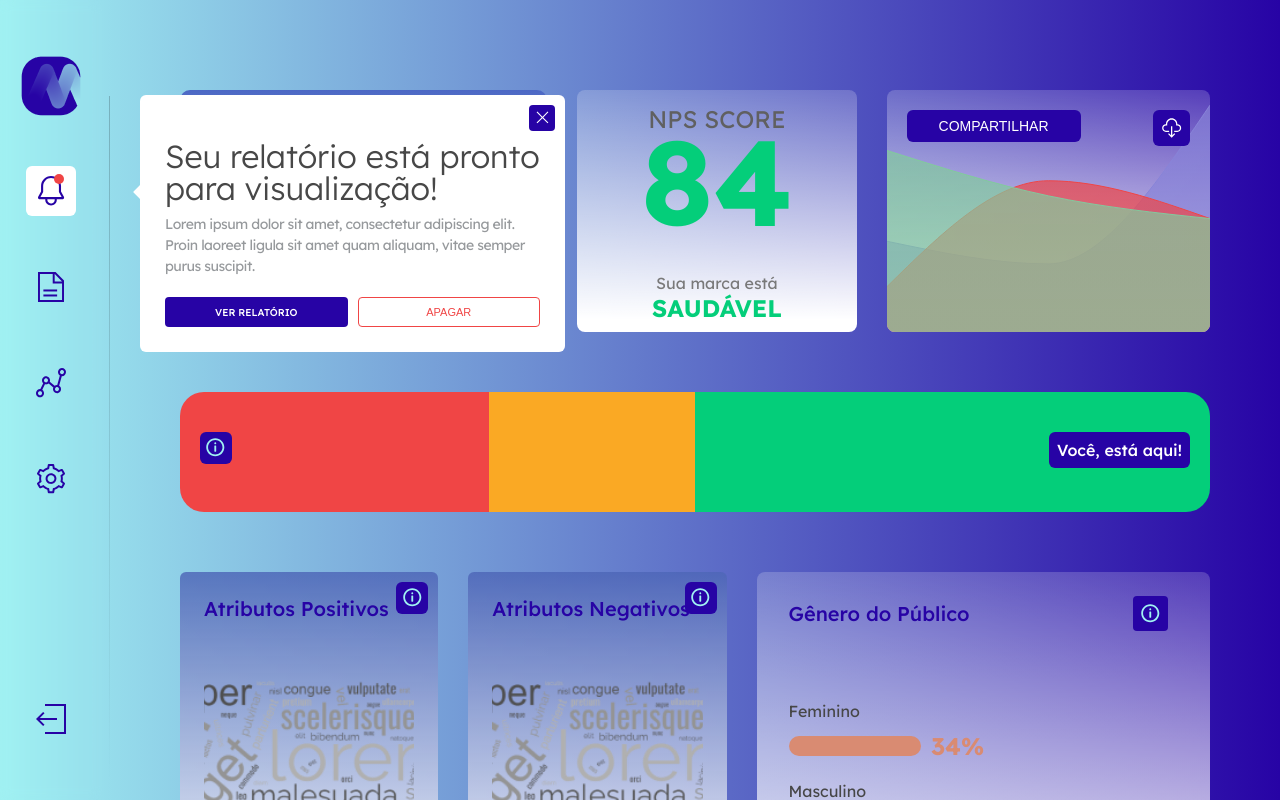
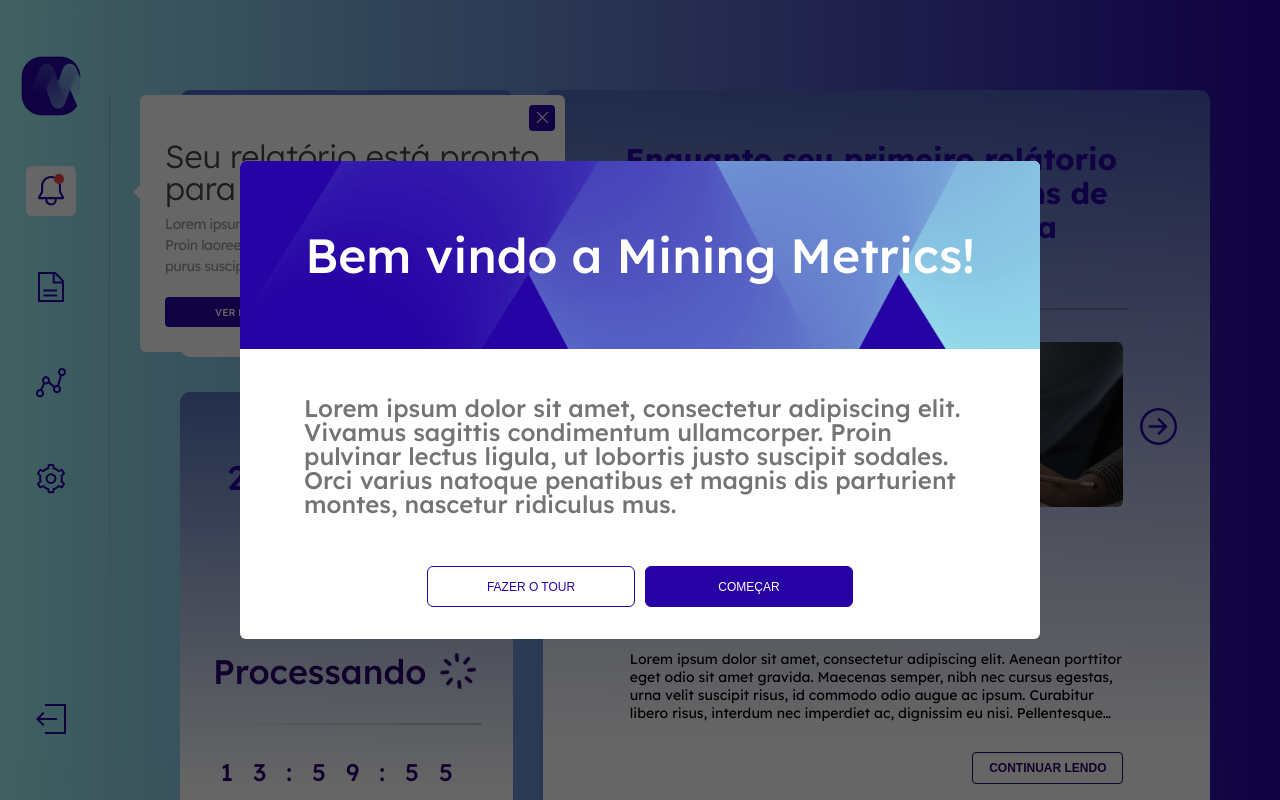
Before and after one commit to jardelima/mining-dashboard, a React (Create React App) app: page / in a window 1280 px wide. Built offline with nearby package versions, Linux system fonts and the light colour scheme.

Commit message:
Adicionar contexto

```diff
--- a/src/components/ModalWelcome/ModalWelcome.js
+++ b/src/components/ModalWelcome/ModalWelcome.js
@@ -1,8 +1,13 @@
-import React, { useState } from "react";
+import React, { useState, useContext } from "react";
 import styles from "./ModalWelcome.module.css";
 
+// Context
+import { User } from "../../context/User/index";
+
 export default function ModalWelcome() {
-    const [modal, setModal] = useState(false);
+    const { modalWelcome, setModalWelcome } = useContext(User);
+
+    const [modal, setModal] = useState(modalWelcome);
 
     return (
         <div className={`${styles.modalContainer} ${!modal && styles.modalDisabled}`}>
@@ -17,8 +22,8 @@
                     </p>
 
                     <div className={styles.modalButtons}>
-                        <button onClick={() => setModal(false)}>fazer o tour</button>
-                        <button onClick={() => setModal(false)}>começar</button>
+                        <button onClick={() => {setModal(false); setModalWelcome(false)}}>fazer o tour</button>
+                        <button onClick={() => {setModal(false); setModalWelcome(false)}}>começar</button>
                     </div>
                 </div>
             </div>
--- a/src/context/User/index.js
+++ b/src/context/User/index.js
@@ -3,11 +3,12 @@
 export const User = createContext();
 
 export default function UserProvider({ children }) {
-    const [isFirstLogin, setIsFirstLogin] = useState(false);
+    const [isFirstLogin, setIsFirstLogin] = useState(true);
+    const [modalWelcome, setModalWelcome] = useState(true);
     const [statusNumber, setStatusNumber] = useState(84);
 
     return (
-        <User.Provider value={{ isFirstLogin, setIsFirstLogin, statusNumber, setStatusNumber }}>
+        <User.Provider value={{ isFirstLogin, setIsFirstLogin, statusNumber, setStatusNumber, modalWelcome, setModalWelcome }}>
             { children }
         </User.Provider>
     )
```
